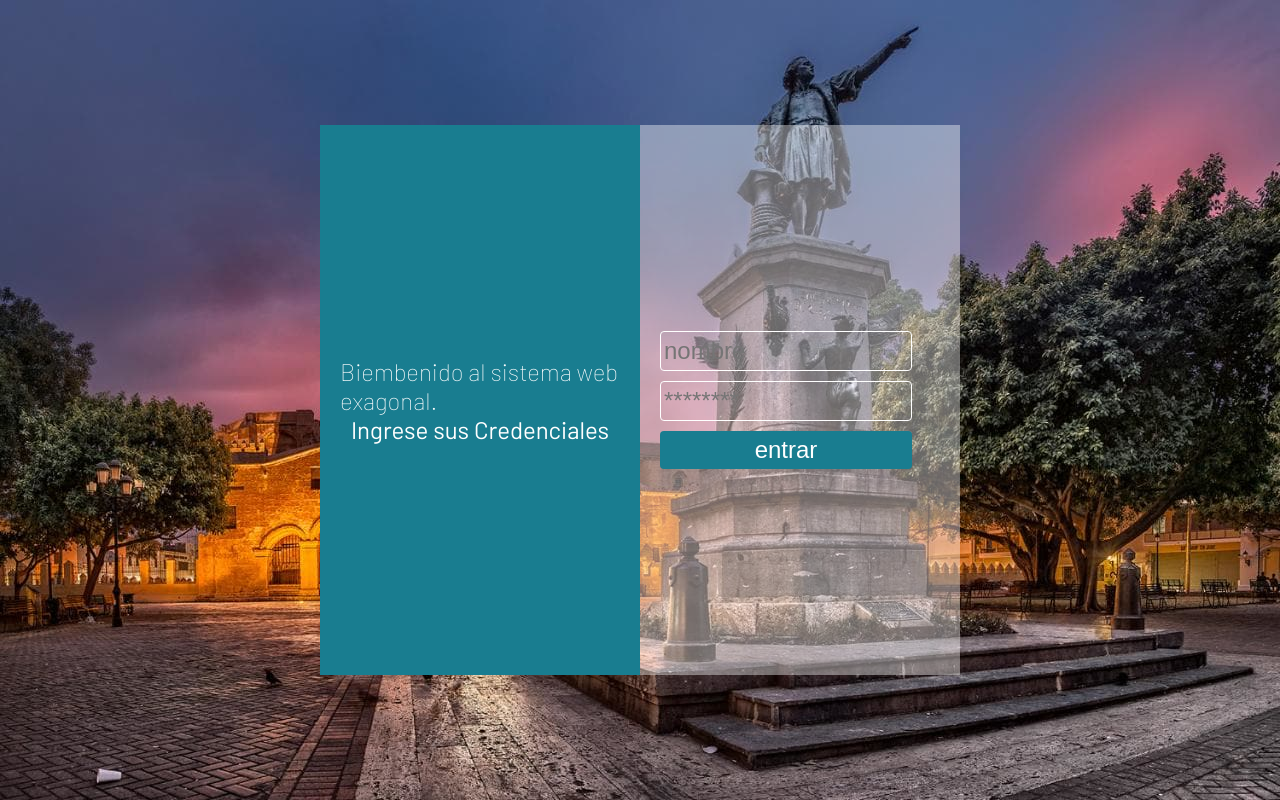
After one commit to ger86/symfony-docker, a Symfony app: template templates/home/index.html.twig in a window 1280 px wide. The commit adds this page. Run offline with Twig, Linux system fonts and the light colour scheme; the template is opened without the code that fills it, so the values that code supplies are empty; some libraries are stand-ins or nearby versions.

Commit message:
antes de intentar conectar con mysql

```diff
--- /dev/null
+++ b/public/styles/home.css
@@ -0,0 +1,70 @@
+body{
+    padding: 0;
+    margin: 0;
+    font-family: 'Barlow', sans-serif;
+    font-size: 1.5em;
+  }
+  .Home{
+    height: 100vh;
+    display: flex;
+    justify-content: center;
+    align-items: center;
+    background-image: url('/images/zcol.jpg');
+    background-repeat: no-repeat;
+background-size: cover;
+  }
+  .Home > .Home_wrapper{
+    display: flex;
+    justify-content: center;
+    align-items: center;
+    width:50%;
+    }
+  .Home_wrapper > .Home_wrapper-form{
+    background: rgba(255, 255, 255, 0.4);
+    display: flex;
+    flex-direction: column;
+    width: 50%;
+    height: 550px;
+    justify-content: center;
+    align-items: center;
+    padding: 0 20px;
+  }
+  .Home_wrapper > .Home_wrapper-form input{
+    display: flex;
+    flex-direction: column;
+    border: solid 1px white;
+    margin: 10px 0;
+    font-size: 1em;
+    border-radius: 4px;
+    padding: 5px 3px;
+    background: unset;
+    color: white;
+    box-sizing: border-box;
+    width: 90%;
+    font-weight: 100;
+  }
+  .Home_wrapper > .Home_wrapper-form input[type="submit"]{
+    background: #197D90;
+    border: none;
+    cursor: pointer;
+  }
+  .Home_wrapper > .Home_wrapper-form input[type="submit"]:hover{
+    background: #146777;
+  }
+  .Home_wrapper_msg {
+    background: #197D90;
+    height: 550px;
+    display: flex;
+    justify-content: center;
+    align-items: center;
+    flex-direction: column;
+    width: 50%;
+    color: white;
+    padding: 0 20px;
+  }
+  .Home_wrapper_msg span{
+    font-weight: 100;
+  }
+  .Home_wrapper_msg b{
+    font-weight: 400;
+  }
--- a/src/Document/hijos.php
+++ b/src/Document/Loshijos.php
@@ -18,7 +18,7 @@ class Loshijos
      */
     private $name;
 
-    /** @MongoDB\ReferenceOne(targetDocument=Elpadre::class, inversedBy="hijos") */
+    /** @MongoDB\ReferenceOne(targetDocument=Padre::class, inversedBy="hijos") */
     public $padre;
 
    public function setName($name):void{
@@ -30,7 +30,7 @@ class Loshijos
     public function setPadre($padre):void{
         $this->padre = $padre;
      }
-    public function getPadre():Elpadre{
+    public function getPadre():Padre{
         return $this->padre;
      }
 
--- a/src/Document/padre.php
+++ b/src/Document/padre.php
@@ -11,7 +11,7 @@ use Doctrine\ODM\MongoDB\PersistentCollection;
  *
  * @MongoDB\Document(collection="Padre")
  */
-class Elpadre
+class Padre
 {
     /** @MongoDB\Id*/
     private $id;
--- a/templates/base.html.twig
+++ b/templates/base.html.twig
@@ -3,10 +3,14 @@
     <head>
         <meta charset="UTF-8">
         <title>{% block title %}Welcome!{% endblock %}</title>
+        <link rel="preconnect" href="https://fonts.googleapis.com">
+<link rel="preconnect" href="https://fonts.gstatic.com" crossorigin>
+<link href="https://fonts.googleapis.com/css2?family=Barlow:wght@100;200;400;700;800&display=swap" rel="stylesheet">
         {# Run `composer require symfony/webpack-encore-bundle`
            and uncomment the following Encore helpers to start using Symfony UX #}
         {% block stylesheets %}
             {#{{ encore_entry_link_tags('app') }}#}
+            {# <link href="{{ asset('/styles/home.css') }}" rel="stylesheet" /> #}
         {% endblock %}
 
         {% block javascripts %}
--- /dev/null
+++ b/templates/home/index.html.twig
@@ -0,0 +1,30 @@
+{% extends 'base.html.twig' %}
+
+{% block title %}Welcome Ricardo Perez{% endblock %}
+{% block stylesheets %}
+<link href="{{ asset('/styles/home.css') }}" rel="stylesheet" />
+
+{% endblock %}
+{% block body %}
+
+
+<section class="Home">
+      <div class="Home_wrapper">
+      <div class="Home_wrapper_msg">
+         <span>
+         Biembenido al sistema web exagonal.
+         </span>
+         <b>
+          Ingrese sus Credenciales
+         </b>
+       </div>
+      <form class="Home_wrapper-form" action="processloguin">
+      <div class="Home_wrapper_form_wrapper">
+      <input type="text" name="test" placeholder="nombre" />
+      <input type="password" placeholder="********" />
+      <input type="submit" value="entrar" />
+      </div>
+      </form>
+      </div>
+</section>
+{% endblock %}
```
Also changed, not shown: src/Controller/HomeController.php (added, +20 -0 lines), src/Controller/ProcessLoguinController.php (added, +22 -0 lines), public/images/zcol.jpg (added), 3 other files.
